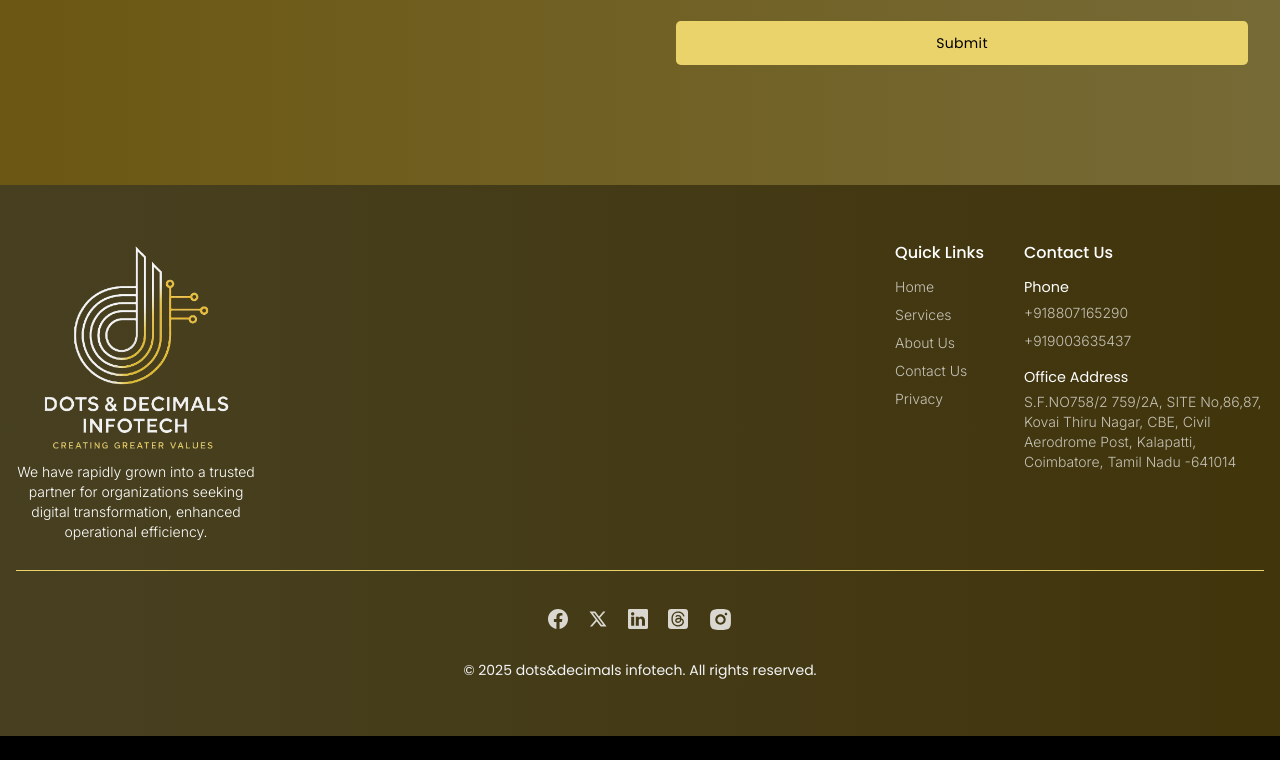
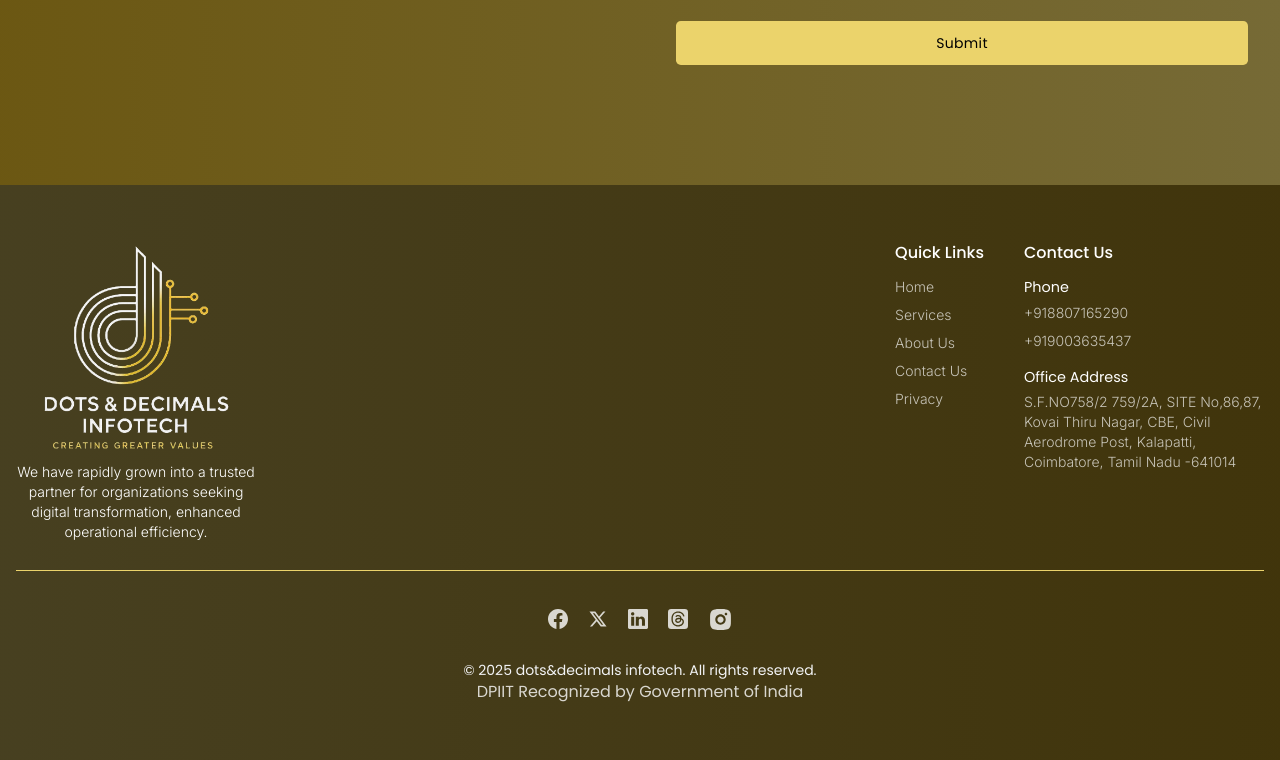
Before and after one commit to remeessalam/dotsndecimalsinfotech, a React (Create React App) app: page / in a window 1280 px wide. Shown: the part 7191-7951 px from the top of the page. Before the commit the page ends 7927 px from the top, so only its background shows below. Built offline with nearby package versions, Linux system fonts and the light colour scheme.

Commit message:
footer content updated

```diff
--- a/src/componets/landingPages/LandingFooter.jsx
+++ b/src/componets/landingPages/LandingFooter.jsx
@@ -86,6 +86,7 @@ const LandingFooter = () => {
                 © {new Date().getFullYear()} dots&decimals infotech. All rights
                 reserved.
               </p>
+              <p>DPIIT Recognized by Government of India</p>
             </div>
           </div>
         </div>
--- a/src/componets/website/WebsiteFooter.jsx
+++ b/src/componets/website/WebsiteFooter.jsx
@@ -99,6 +99,7 @@ const WebsiteFooter = () => {
                 © {new Date().getFullYear()} dots&decimals infotech. All rights
                 reserved.
               </p>
+              <p>DPIIT Recognized by Government of India</p>
             </div>
           </div>
         </div>
```
